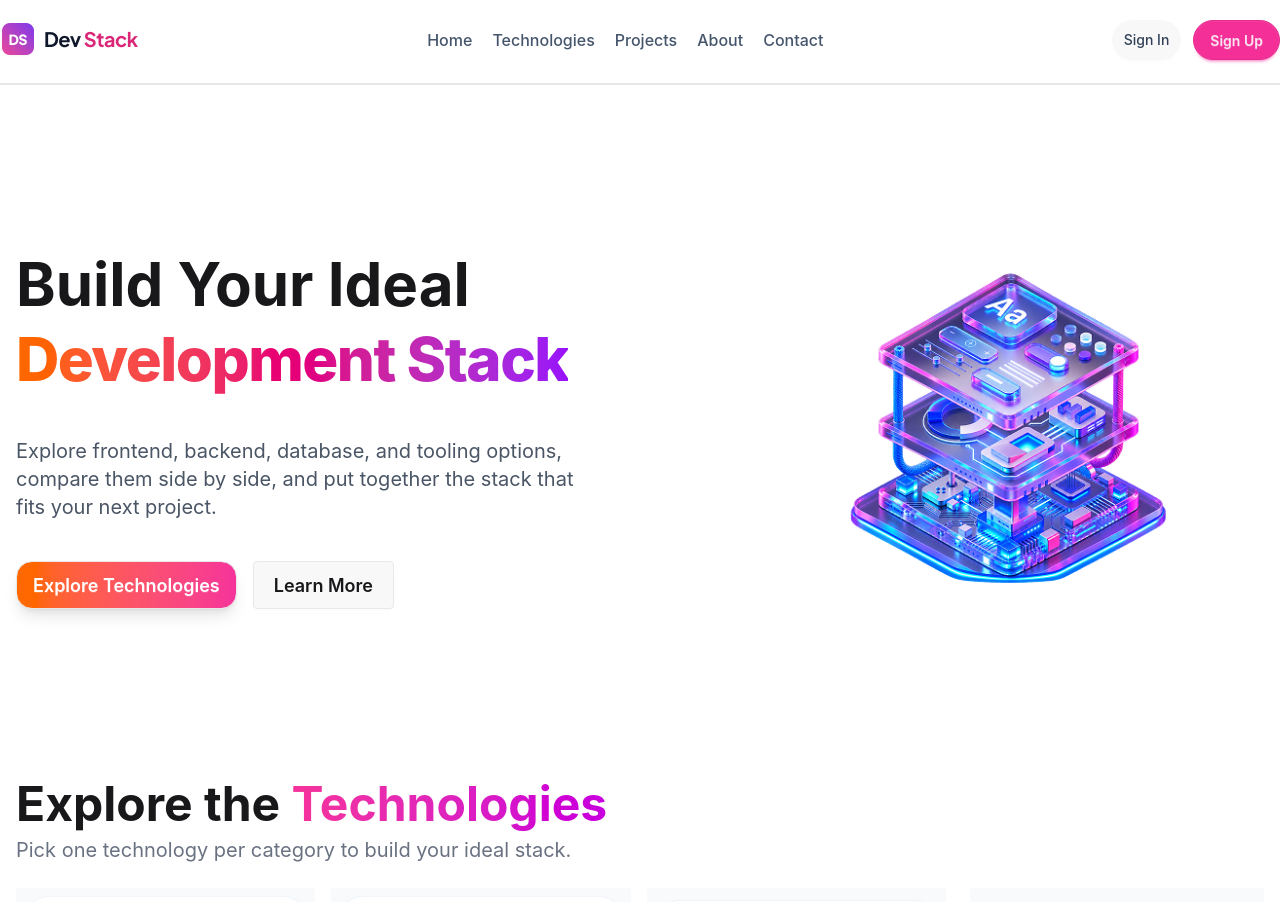
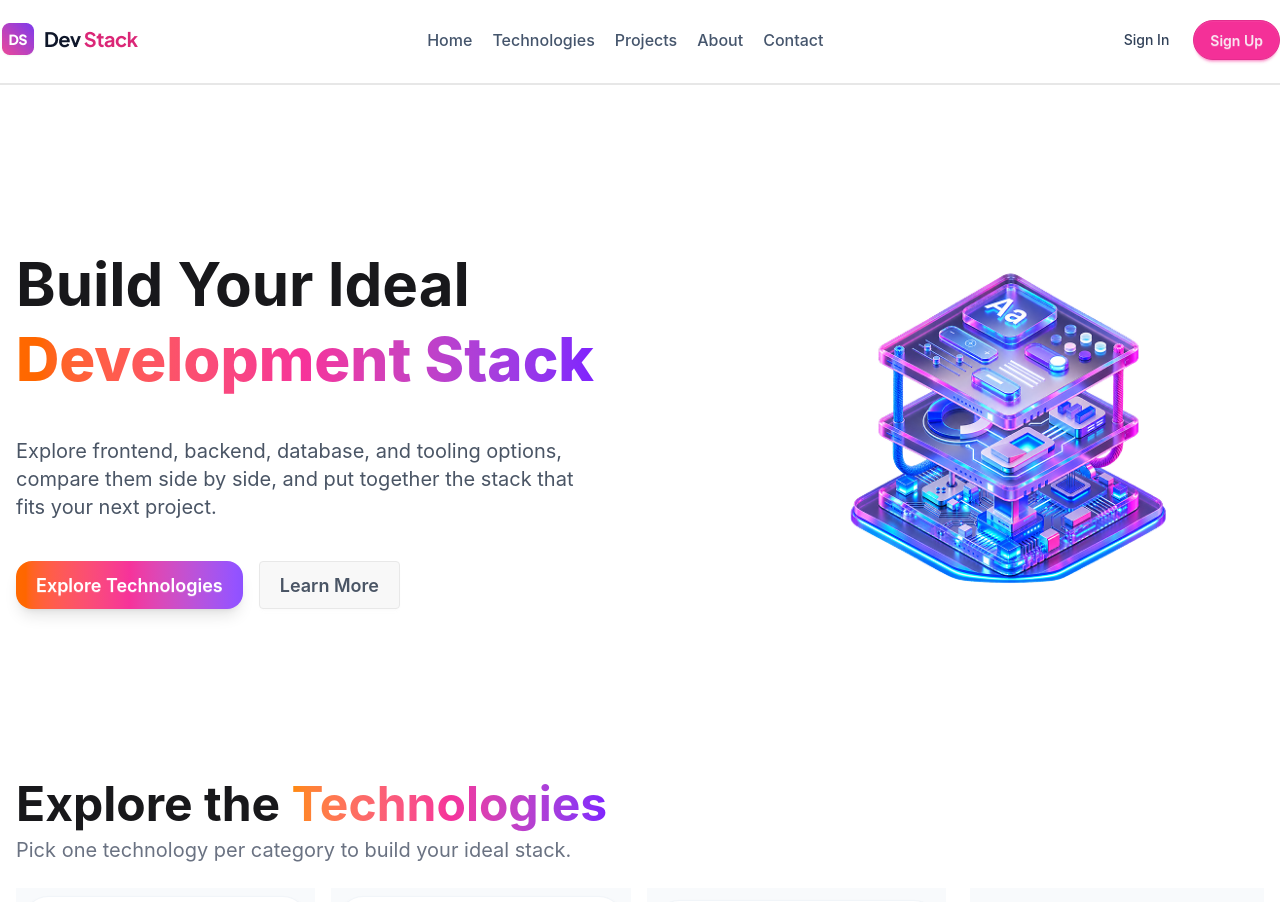
Before and after one commit to rayhan612007/DevStack, a React (Vite) app: page / in a window 1280 px wide. Shown: the top 902 px of the page. Built offline with nearby package versions, Linux system fonts and the light colour scheme.

Commit message:
check all and resolve

```diff
--- a/src/component/Herosection.tsx
+++ b/src/component/Herosection.tsx
@@ -5,17 +5,19 @@ export default function Herosection() {
   return (
     <div className="container flex flex-col lg:flex-row justify-between mx-auto items-center px-4 py-8 lg:py-16 gap-8">
         <div className="flex flex-col gap-6 lg:gap-10 text-center lg:text-left items-center lg:items-start">
-            <h1 className="text-4xl sm:text-5xl lg:text-6xl font-bold leading-tight">
-                Build Your Ideal <br className="hidden sm:inline"/> <span className="text-4xl sm:text-5xl md:text-6xl font-extrabold tracking-tight bg-linear-to-r from-orange-500 via-pink-600 to-purple-600 bg-clip-text text-transparent">Development Stack</span>
+            <h1 className="text-4xl sm:text-5xl lg:text-6xl font-bold       leading-tight">
+                Build Your Ideal <br className="hidden sm:inline"/> <span className="text-4xl sm:text-5xl md:text-6xl font-extrabold  bg-linear-to-r from-orange-500 via-pink-500 to-violet-600 bg-clip-text text-transparent">
+                Development Stack
+                </span>
             </h1>
             <p className="text-base sm:text-lg lg:text-xl text-gray-600 max-w-xl lg:w-150">Explore frontend, backend, database, and tooling options,<br className="hidden sm:inline"/> compare them side by side, and put together the stack that fits your
                 next project.
             </p>
             <div className="flex  gap-3 sm:gap-4 justify-center lg:justify-start w-full sm:w-auto">
-                <button className="p-4 btn btn-md md:btn-md lg:btn-lg xl:btn-lg font-semibold text-white bg-linear-to-r from-orange-500 to-pink-500 rounded-2xl shadow-lg transition-transform duration-250 hover:scale-105 active:scale-95">
-                    Explore Technologies
+                <button className="btn btn-md lg:btn-lg font-semibold text-white bg-linear-to-r from-orange-500 via-pink-500 to-violet-500 rounded-2xl shadow-lg transition-transform duration-250 hover:scale-105 active:scale-95 border-none">
+                Explore Technologies
                 </button>
-                <button className="btn btn-md md:btn-md lg:btn-lg xl:btn-lg">Learn More</button>
+                <button className="btn text-gray-600 outline-gray-400 md:btn-md lg:btn-lg xl:btn-lg">Learn More</button>
             </div>
         </div>
         <img src={heroimg} alt="heroimg" className="w-full max-w-md lg:max-w-lg h-auto object-contain" />
--- a/src/component/Navbar.tsx
+++ b/src/component/Navbar.tsx
@@ -24,7 +24,7 @@ export default function Navbar() {
           </ul>
 
           <div className='flex gap-1 sm:gap-3 items-center'>
-              <button className="btn border-none bg-none rounded-4xl px-3 py-2 text-sm font-medium text-slate-700 hover:text-slate-900 transition">
+              <button className="rounded-4xl px-3 py-2 text-sm font-medium text-slate-700 hover:text-slate-900 transition">
                 Sign In
               </button>
               <button className="btn btn-secondary rounded-4xl">
--- a/src/component/SelectedCard.tsx
+++ b/src/component/SelectedCard.tsx
@@ -51,7 +51,7 @@ export default function SelectedCard({selected,setSelected}:selectedprops) {
                     <div className="mb-4">
                     <h1 className="text-2xl font-bold text-slate-900">Your Stack</h1>
                     <p className="text-gray-400 text-md">
-                        {selected.length} {selected.length === 1 ? "Technology" : "Technologies"} selected
+                        {selected.length} Technology Selected
                     </p>
                     </div>
 
--- a/src/component/Technologysection.tsx
+++ b/src/component/Technologysection.tsx
@@ -17,7 +17,7 @@ export default function Technologysection({ promisedata }: promisedataprops) {
         <div className="container mx-auto px-4 py-8">
             <div className="space-y-2 text-center md:text-left">
                 <h1 className="text-3xl sm:text-4xl md:text-5xl font-bold">
-                    Explore the <span className="font-bold bg-linear-to-r from-pink-500 to-fuchsia-600 bg-clip-text text-transparent">
+                    Explore the <span className="font-bold bg-linear-to-r from-orange-400 via-pink-500 to-violet-600 bg-clip-text text-transparent">
                         Technologies
                     </span>
                 </h1>
```
